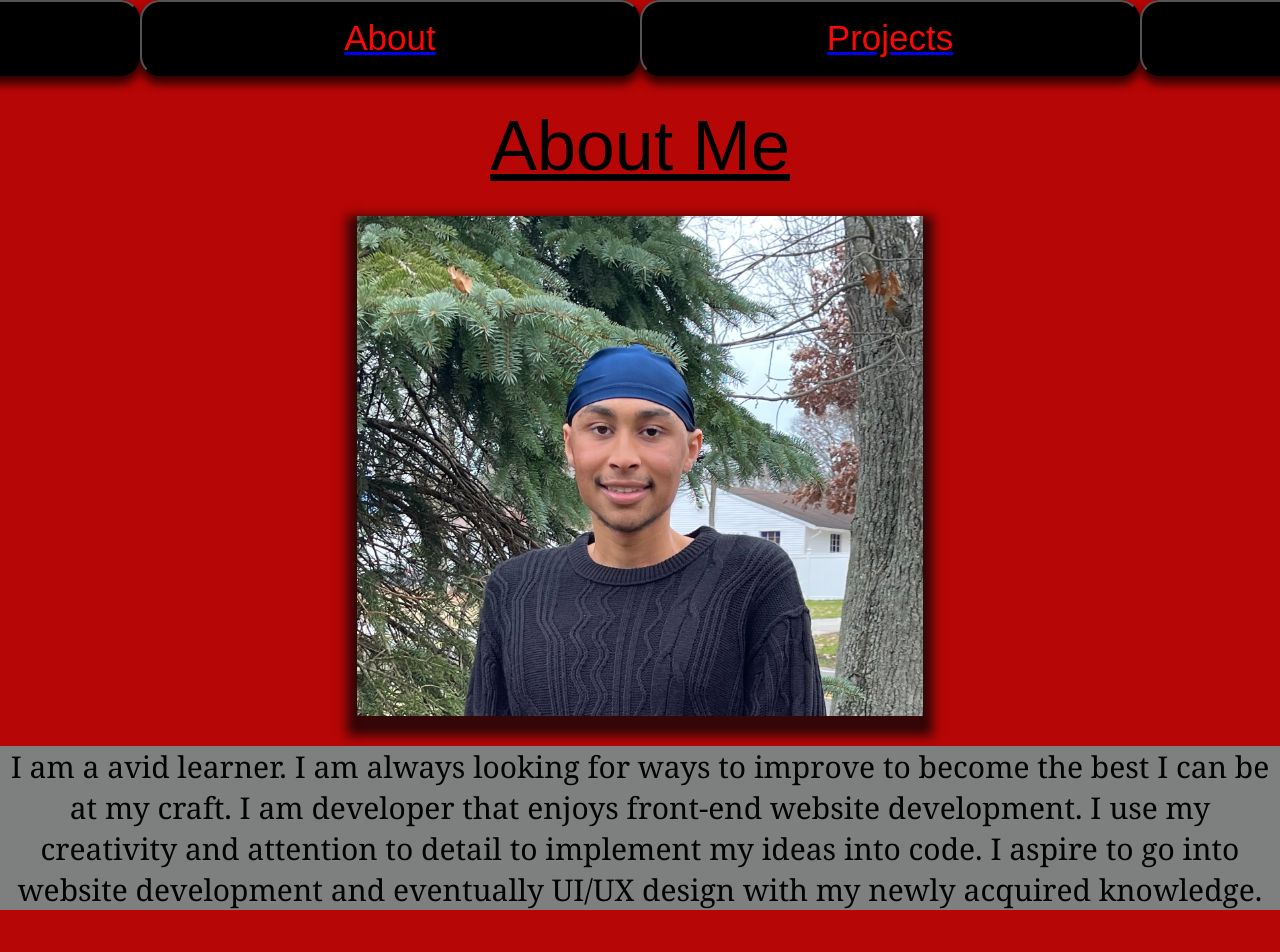
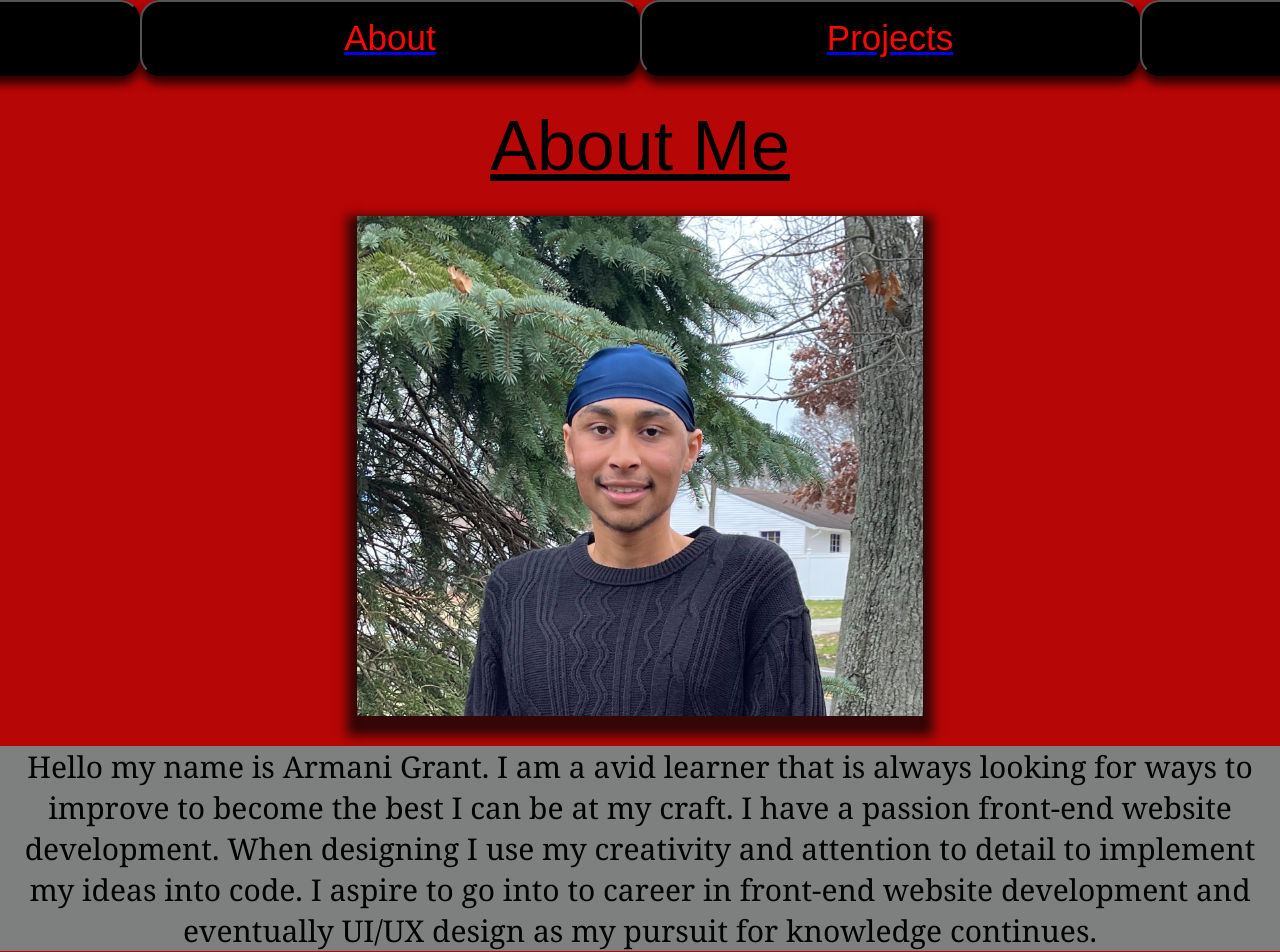
Before and after one commit to ManiG21/portfolio, a React (Create React App) app: page /about in a window 1280 px wide. Shown: the top 952 px of the page. Built offline with nearby package versions, Linux system fonts and the light colour scheme.

Commit message:
bio update

```diff
--- a/src/components/About/About.js
+++ b/src/components/About/About.js
@@ -9,10 +9,10 @@ function About() {
 
         <header>About Me</header>
          <img className='logo'id='Me' src={Me} alt='Me'></img>
-         <p className='para'> I am a avid learner. I am always looking for ways to improve to
-            become the best I can be at my craft. I am developer that enjoys front-end website development.
-            I use my creativity and attention to detail to implement my ideas into code.
-            I aspire to go into website development and eventually UI/UX design with my newly acquired knowledge.
+         <p className='para'>Hello my name is Armani Grant. I am a avid learner that is always looking for ways to improve to
+            become the best I can be at my craft. I have a passion front-end website development.
+            When designing I use my creativity and attention to detail to implement my ideas into code.
+            I aspire to go into to career in front-end website development and eventually UI/UX design as my pursuit for knowledge continues.
             {/* Here's a link to my resume <Link src= {Resume}>Resume</Link> */}
 
          </p>
```
